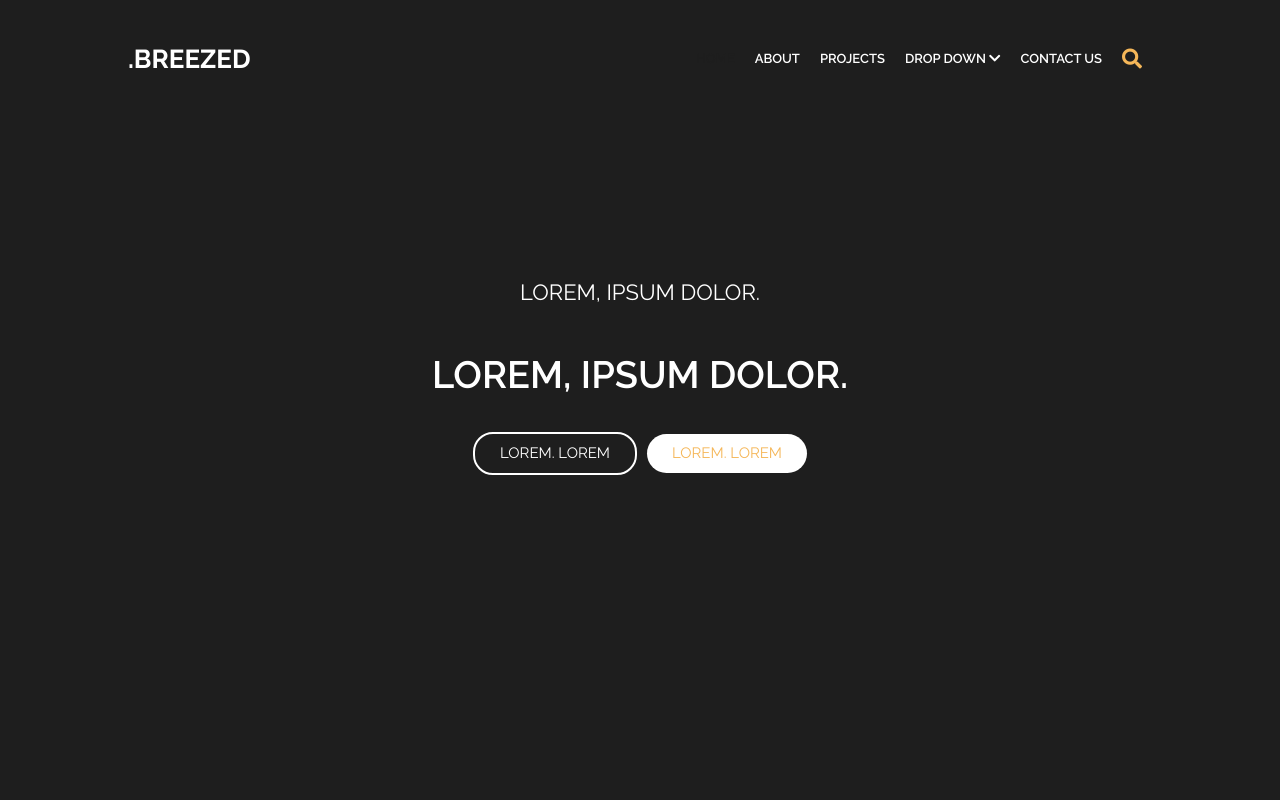
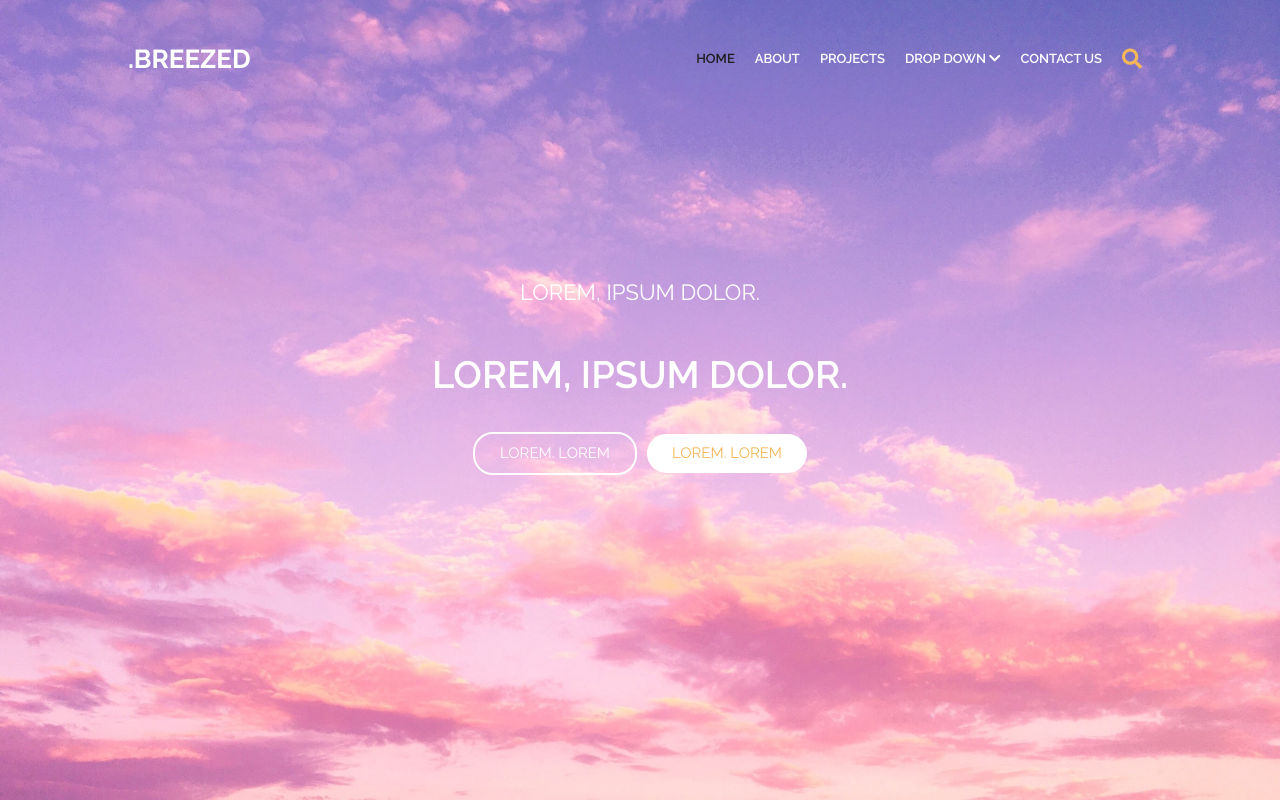
Before and after one commit to j-frilot/Kay-Designs, a plain HTML site: page assets/index.html in a window 1280 px wide. Shown: the top 800 px of the page. Drawn offline with Linux system fonts and the light colour scheme.

Commit message:
image paths

```diff
--- a/scss/layout/_about.scss
+++ b/scss/layout/_about.scss
@@ -4,7 +4,7 @@
 .about-page {
     // text-align: center;
     width: 80%;
-    margin: 150px auto;
+    margin: auto;
     font-size: v.$size-three;
     line-height: 1.4;
     color: v.$clr-secondary;
--- a/scss/layout/_navbar.scss
+++ b/scss/layout/_navbar.scss
@@ -3,7 +3,7 @@
 header{
     height: 100vh;
     background-color: v.$clr-tertiary;
-    background-image: url("img/slide-main-1.jpg");
+    background-image: url("/assets/img/slide-main-1.jpg");
     background-position: center;
     background-size:cover;
     color: v.$white;
@@ -18,6 +18,7 @@ header{
         justify-content: space-between;
         align-items: center;
         text-transform: uppercase;
+        z-index: 1;
         h1{
             font-weight: 700;
         }
```
Also changed, not shown: assets/css/style.css, 1 other file.
